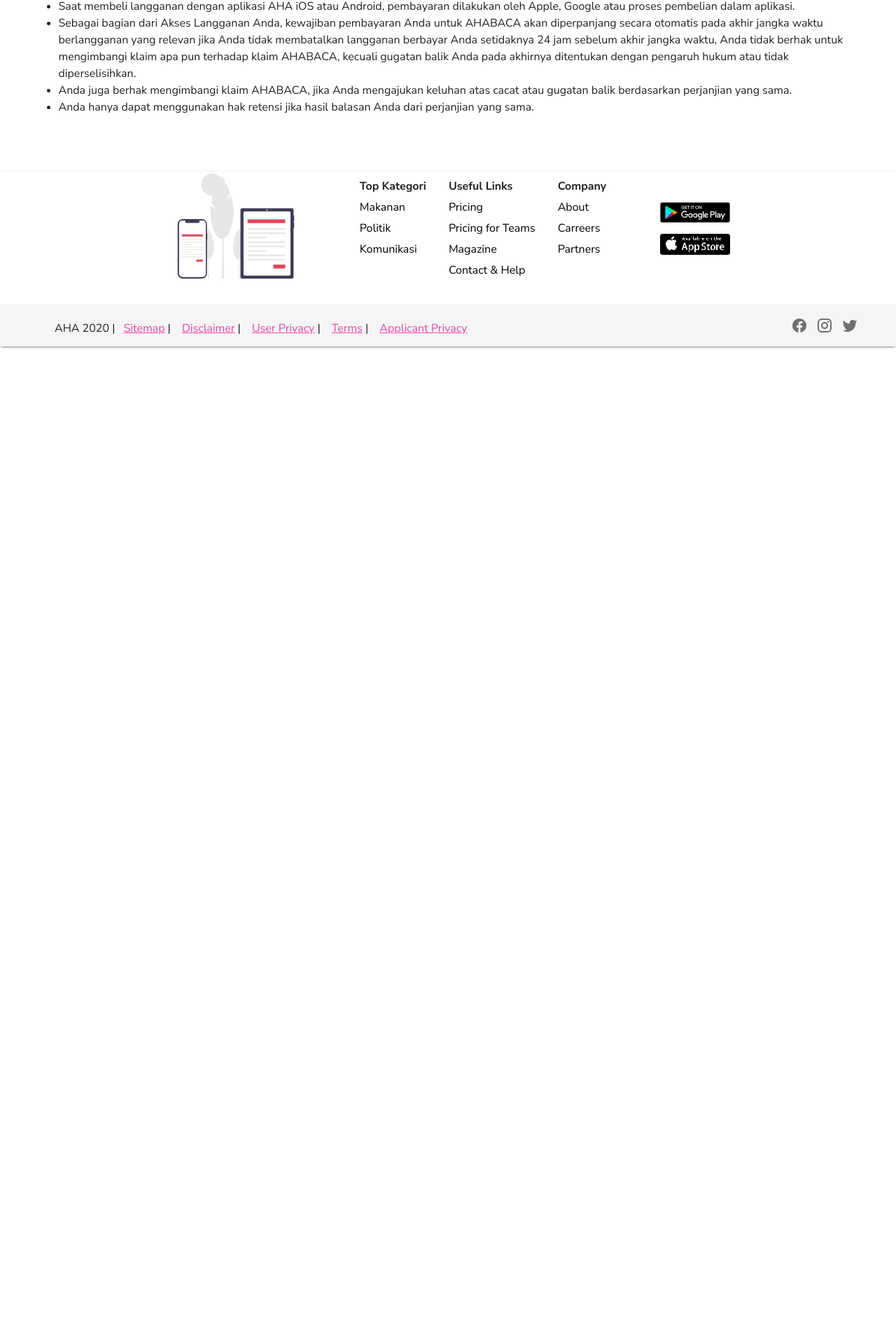
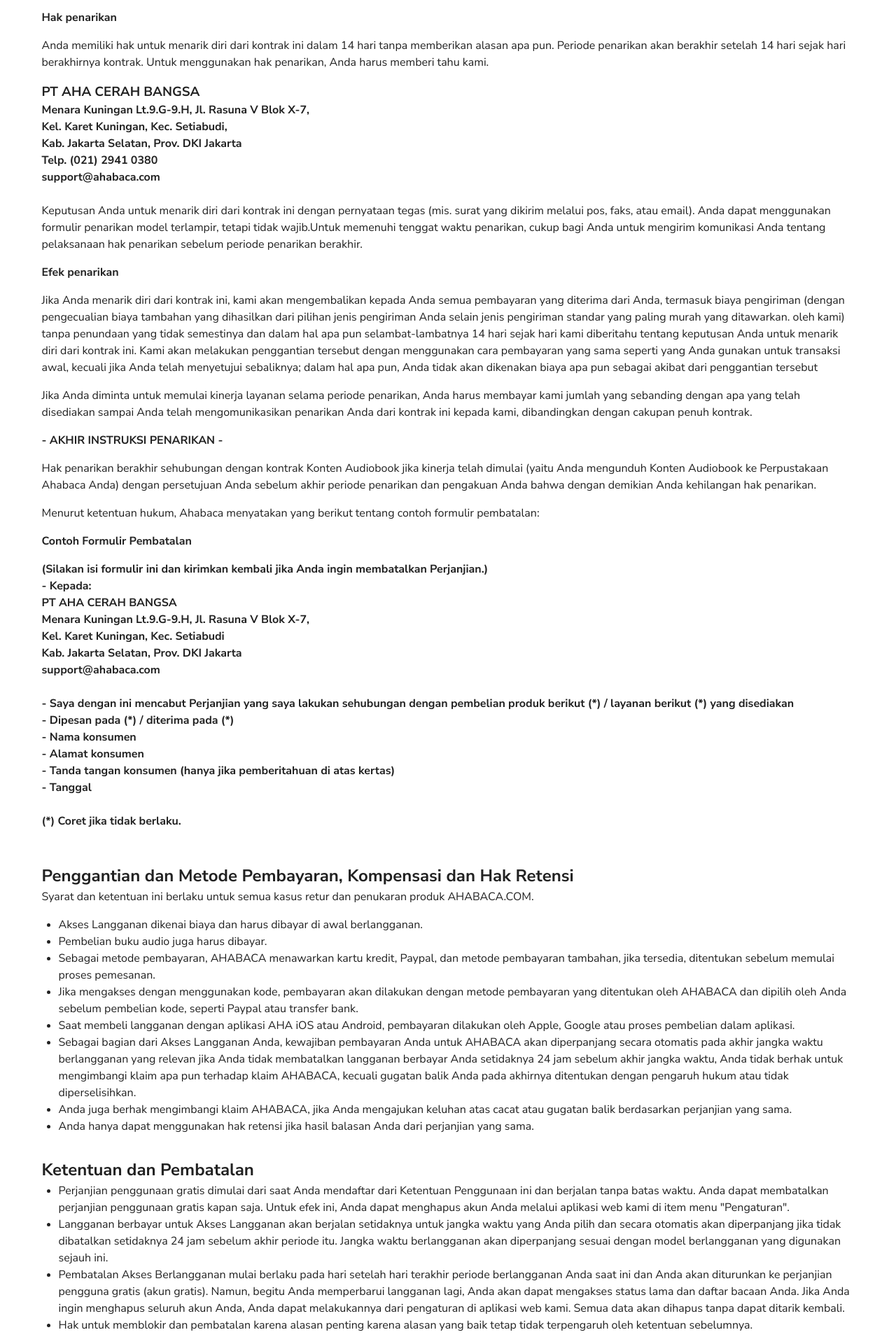
Before and after one commit to agungsuryo789/bookwave, a Vue app: page /terms in a window 1280 px wide. Shown: the part 2021-3941 px from the top of the page at 70% size. Before the commit the page ends 2516 px from the top, so only its background shows below. Built offline with nearby package versions, Linux system fonts and the light colour scheme; a small style sheet from the web is missing.

Commit message:
terms complete

```diff
--- a/src/views/pages/TermsCondition.vue
+++ b/src/views/pages/TermsCondition.vue
@@ -77,6 +77,49 @@
 		</v-row>
 		<v-row class="mt-2 my-2">
 			<v-col sm="12" md="12">
+				<h2>Kebijakan Pembatalan </h2>
+					<p>
+					Jika Anda seorang konsumen (yaitu, seseorang yang menyelesaikan transaksi hukum untuk tujuan yang sebagian besar tidak dapat dikaitkan dengan komersial maupun aktivitas profesional independen mereka), Anda berhak atas hak penarikan berdasarkan undang-undang saat membuat perjanjian penjualan jarak jauh, yang tentang Ahabaca memberikan informasi di bawah ini sesuai dengan model perundang-undangan. Harap perhatikan bahwa dalam hal pembelian dalam aplikasi, Anda memiliki hak penarikan di dalam masing-masing app store, mis., Apple-App-Store atau Google Play Store. Formulir penarikan model dapat ditemukan di Bawah</p><br/>
+					<p class="font-weight-bold">
+						- INSTRUKSI PENARIKAN -
+					</p>
+					<p class="font-weight-bold">Hak penarikan</p>
+					<p>Anda memiliki hak untuk menarik diri dari kontrak ini dalam 14 hari tanpa memberikan alasan apa pun. Periode penarikan akan berakhir setelah 14 hari sejak hari berakhirnya kontrak. Untuk menggunakan hak penarikan, Anda harus memberi tahu kami.</p>
+					<h3>PT AHA CERAH BANGSA</h3>
+					<h4>Menara Kuningan Lt.9.G-9.H, Jl. Rasuna V Blok X-7,</h4>
+					<h4>Kel. Karet Kuningan, Kec. Setiabudi,</h4>
+					<h4>Kab. Jakarta Selatan, Prov. DKI Jakarta</h4>
+					<h4>Telp. (021) 2941 0380</h4>
+					<h4>support@ahabaca.com</h4>
+					<br/>
+					<p>Keputusan Anda untuk menarik diri dari kontrak ini dengan pernyataan tegas (mis. surat yang dikirim melalui pos, faks, atau email). Anda dapat menggunakan formulir penarikan model terlampir, tetapi tidak wajib.Untuk memenuhi tenggat waktu penarikan, cukup bagi Anda untuk mengirim komunikasi Anda tentang pelaksanaan hak penarikan sebelum periode penarikan berakhir.</p>
+					<p class="font-weight-bold">Efek penarikan</p>
+					<p>Jika Anda menarik diri dari kontrak ini, kami akan mengembalikan kepada Anda semua pembayaran yang diterima dari Anda, termasuk biaya pengiriman (dengan pengecualian biaya tambahan yang dihasilkan dari pilihan jenis pengiriman Anda selain jenis pengiriman standar yang paling murah yang ditawarkan. oleh kami) tanpa penundaan yang tidak semestinya dan dalam hal apa pun selambat-lambatnya 14 hari sejak hari kami diberitahu tentang keputusan Anda untuk menarik diri dari kontrak ini. Kami akan melakukan penggantian tersebut dengan menggunakan cara pembayaran yang sama seperti yang Anda gunakan untuk transaksi awal, kecuali jika Anda telah menyetujui sebaliknya; dalam hal apa pun, Anda tidak akan dikenakan biaya apa pun sebagai akibat dari penggantian tersebut</p>
+					<p>Jika Anda diminta untuk memulai kinerja layanan selama periode penarikan, Anda harus membayar kami jumlah yang sebanding dengan apa yang telah disediakan sampai Anda telah mengomunikasikan penarikan Anda dari kontrak ini kepada kami, dibandingkan dengan cakupan penuh kontrak.</p>
+					<p class="font-weight-bold">- AKHIR INSTRUKSI PENARIKAN -</p>
+					<v-spacer></v-spacer>
+					<p>Hak penarikan berakhir sehubungan dengan kontrak Konten Audiobook jika kinerja telah dimulai (yaitu Anda mengunduh Konten Audiobook ke Perpustakaan Ahabaca Anda) dengan persetujuan Anda sebelum akhir periode penarikan dan pengakuan Anda bahwa dengan demikian Anda kehilangan hak penarikan.</p>
+					<p>Menurut ketentuan hukum, Ahabaca menyatakan yang berikut tentang contoh formulir pembatalan:</p>
+					<p class="font-weight-bold">Contoh Formulir Pembatalan</p>
+					<p class="font-weight-bold">(Silakan isi formulir ini dan kirimkan kembali jika Anda ingin membatalkan Perjanjian.)<br/>
+					- Kepada: <br/>
+					PT AHA CERAH BANGSA<br/>
+					Menara Kuningan Lt.9.G-9.H, Jl. Rasuna V Blok X-7, <br/>
+					Kel. Karet Kuningan, Kec. Setiabudi<br/>
+					Kab. Jakarta Selatan, Prov. DKI Jakarta<br/>
+					support@ahabaca.com<br/><br/>
+					- Saya dengan ini mencabut Perjanjian yang saya lakukan sehubungan dengan pembelian produk berikut (*) / layanan berikut (*) yang disediakan<br/>
+					- Dipesan pada (*) / diterima pada (*)<br/>
+					- Nama konsumen<br/>
+					- Alamat konsumen<br/>
+					- Tanda tangan konsumen (hanya jika pemberitahuan di atas kertas)<br/>
+					- Tanggal<br/><br/>
+					(*) Coret jika tidak berlaku.<br/>
+					</p>
+			</v-col>
+		</v-row>
+		<v-row class="mt-2 my-2">
+			<v-col sm="12" md="12">
 				<h2>Penggantian dan Metode Pembayaran, Kompensasi dan Hak Retensi </h2>
 				<p> Syarat dan ketentuan ini berlaku untuk semua kasus retur dan penukaran produk AHABACA.COM. </p>
 				<ul>
@@ -99,6 +142,22 @@
 				</ul>
 			</v-col>
 		</v-row>
+		<v-row class="mt-2 my-2">
+			<v-col sm="12" md="12">
+				<h2>Ketentuan dan Pembatalan </h2>
+				<ul>
+					<li>
+					Perjanjian penggunaan gratis dimulai dari saat Anda mendaftar dari Ketentuan Penggunaan ini dan berjalan tanpa batas waktu. Anda dapat membatalkan perjanjian penggunaan gratis kapan saja. Untuk efek ini, Anda dapat menghapus akun Anda melalui aplikasi web kami di item menu "Pengaturan". </li>
+					<li>
+					Langganan berbayar untuk Akses Langganan akan berjalan setidaknya untuk jangka waktu yang Anda pilih dan secara otomatis akan diperpanjang jika tidak dibatalkan setidaknya 24 jam sebelum akhir periode itu. Jangka waktu berlangganan akan diperpanjang sesuai dengan model berlangganan yang digunakan sejauh ini.</li>
+					<li>
+					Pembatalan Akses Berlangganan mulai berlaku pada hari setelah hari terakhir periode berlangganan Anda saat ini dan Anda akan diturunkan ke perjanjian pengguna gratis (akun gratis). Namun, begitu Anda memperbarui langganan lagi, Anda akan dapat mengakses status lama dan daftar bacaan Anda. Jika Anda ingin menghapus seluruh akun Anda, Anda dapat melakukannya dari pengaturan di aplikasi web kami. Semua data akan dihapus tanpa dapat ditarik kembali.</li>
+					<li>
+					Hak untuk memblokir dan pembatalan karena alasan penting karena alasan yang baik tetap tidak terpengaruh oleh ketentuan sebelumnya.</li>
+				</ul>
+			</v-col>
+		</v-row>
+		<v-spacer></v-spacer>
 		</div>
 		<FooterSection />
 	</div>
```
